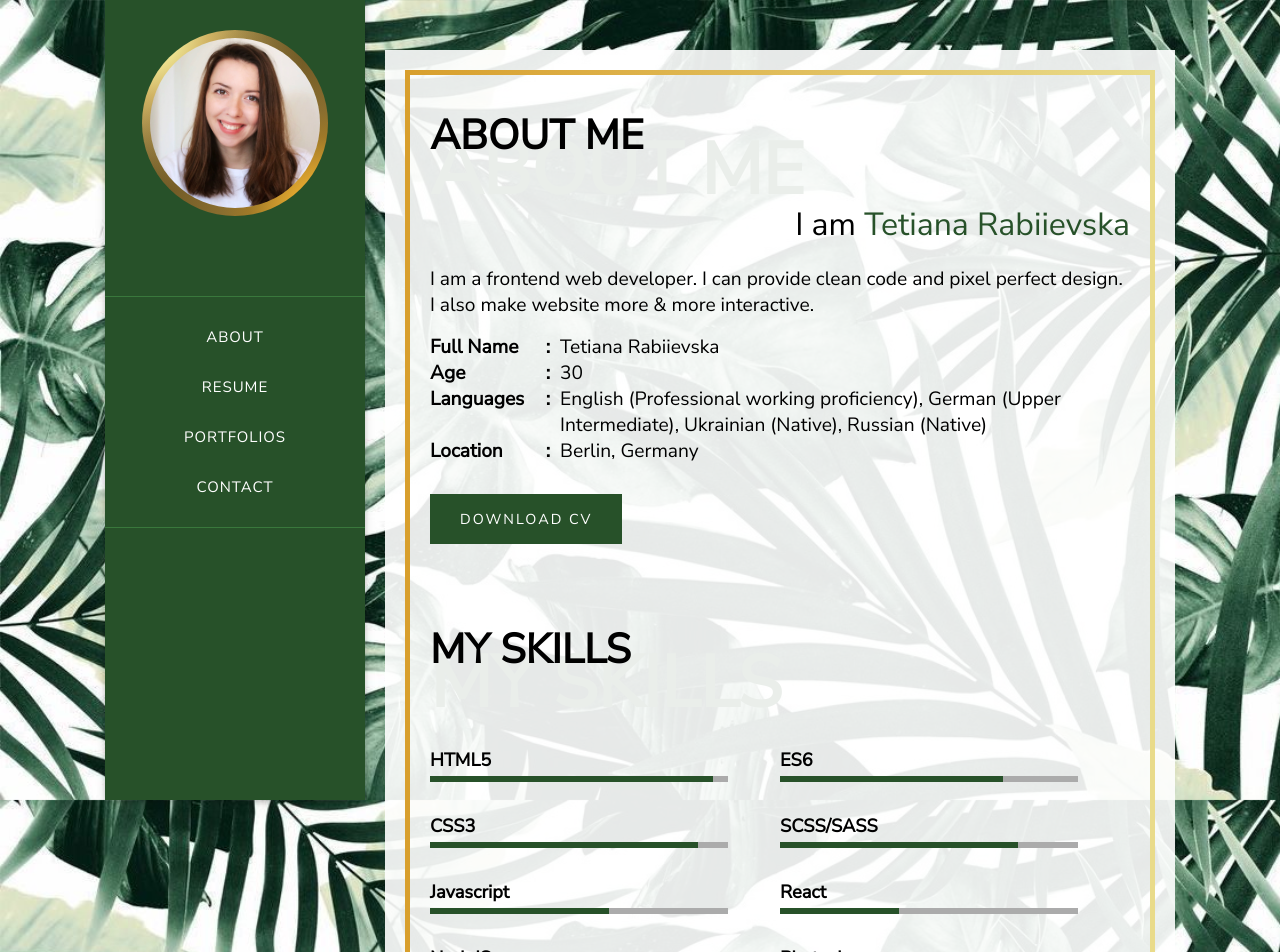
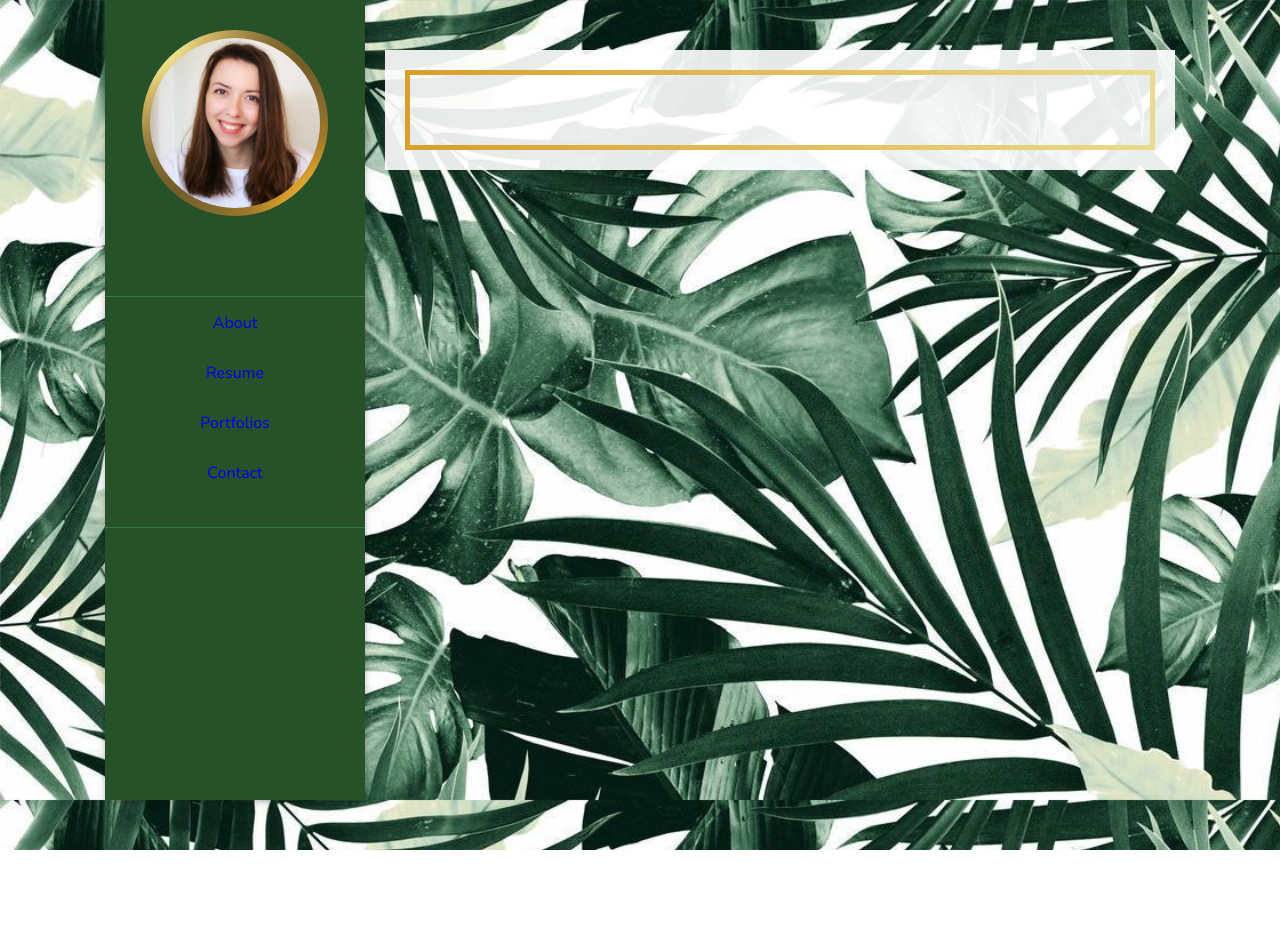
Before and after one commit to atranarta/portfolio, a React (Create React App) app: page /sideNav in a window 1280 px wide. Shown: the top 952 px of the page. After the commit the page ends 850 px from the top, so only its background shows below. Built offline with nearby package versions, Linux system fonts and the light colour scheme.

Commit message:
Pluged in react-router-dom and added Router, Link< Rote and Swith functions

```diff
--- a/package.json
+++ b/package.json
@@ -8,6 +8,7 @@
     "@testing-library/user-event": "^7.1.2",
     "react": "^16.13.0",
     "react-dom": "^16.13.0",
+    "react-router-dom": "^5.1.2",
     "react-scripts": "3.4.0"
   },
   "scripts": {
--- a/src/App.js
+++ b/src/App.js
@@ -6,8 +6,11 @@ import Resume from "./components/Resume";
 import Portfolios from "./components/Portfolios";
 import Contact from "./components/Contact";
 
+import { BrowserRouter as Router } from "react-router-dom";
+
 function App() {
   return (
+    <Router>
       <div className="App">
         <div id="wrapper">
           <SideNav />
@@ -21,6 +24,7 @@ function App() {
           </main>
         </div>
       </div>
+    </Router>
   );
 }
 
--- a/src/components/about/index.js
+++ b/src/components/about/index.js
@@ -2,8 +2,12 @@ import React from 'react';
 import AboutList from './aboutList';
 import Title from './../title';
 
+import { Switch, Route } from "react-router-dom";
+
 const About = () => (
-  <div id="about" className="component">
+  <Switch>
+    <Route path="/about">
+      <div className="component">
         <Title
           text="About me"
         />
@@ -15,6 +19,8 @@ const About = () => (
         </ul>
         <a className="btn" href="./../../img/Tetiana Rabiievska.pdf" download>Download CV</a>
       </div>
+    </Route>
+  </Switch>
 );
 
 export default About;
--- a/src/components/contact/index.js
+++ b/src/components/contact/index.js
@@ -1,6 +1,8 @@
 import React, { useState } from 'react';
 import Field from './contact-field';
 import Title from './../title';
+
+import { Switch, Route } from "react-router-dom";
 
 const Contact = () => {
   const [inputName, setInputName] = useState("");
@@ -14,7 +16,9 @@ const Contact = () => {
   };
 
   return (
-    <div id="contact" className="component">
+    <Switch>
+      <Route path="/contact">
+        <div className="component">
           <Title
             text="Contact me"
           />
@@ -50,6 +54,9 @@ const Contact = () => {
             <button onClick={showMessage} className="btn" target="_blank" rel="noopener noreferrer">Send Mail</button>
           </div>
         </div>
+      </Route>
+    </Switch>
+
   )
 };
 
--- a/src/components/portfolios/index.js
+++ b/src/components/portfolios/index.js
@@ -2,8 +2,12 @@ import React from 'react';
 import Portfolio from './portfolio';
 import Title from './../title';
 
+import { Switch, Route } from "react-router-dom";
+
 const Portfolios = () => (
-  <div id="portfolios" className="component">
+  <Switch>
+    <Route path="/portfolios">
+      <div className="component">
         <Title
           text="Portfolios"
         />
@@ -11,6 +15,8 @@ const Portfolios = () => (
           <Portfolio />
         </div>
       </div>
+    </Route>
+  </Switch>
 );
 
 export default Portfolios;
--- a/src/components/resume/index.js
+++ b/src/components/resume/index.js
@@ -1,6 +1,9 @@
 import React from 'react';
 import SkillBox from './skill';
 import Title from './../title';
+
+import { Switch, Route } from "react-router-dom";
+
 
 const skills = [
   {
@@ -42,7 +45,9 @@ const skills = [
 ];
 
 const Resume = () => (
-  <div id="resume" className="component">
+  <Switch>
+    <Route path="/resume">
+      <div className="component">
         <Title
           text="My skills"
         />
@@ -50,6 +55,8 @@ const Resume = () => (
           {skills.map(skill => (<SkillBox {...skill} />))}
         </div>
       </div>
+    </Route>
+  </Switch>
 );
 
 export default Resume;
--- a/src/components/sideNav/index.js
+++ b/src/components/sideNav/index.js
@@ -2,9 +2,13 @@ import React from 'react';
 import Avatar from './../../img/avatar.jpeg';
 import NavList from './navList';
 
+import { Switch, Route } from "react-router-dom";
+
 
 const sideNav = () => (
-  <aside id="sideNav">
+  <Switch>
+    <Route path="/sideNav">
+      <aside>
         <div className="heading">
           <div className="avatar-wrap">
             <img src={Avatar} className="avatar" alt="Tetiana Rabiievska" width="170px"></img>
@@ -16,6 +20,8 @@ const sideNav = () => (
           </ul>
         </nav>
       </aside>
+    </Route>
+  </Switch>
 );
 
 export default sideNav;
--- a/src/components/sideNav/navList.js
+++ b/src/components/sideNav/navList.js
@@ -1,27 +1,31 @@
 import React from 'react';
+
+import { Link } from "react-router-dom";
 
 const list = [
   {
-    link: "#about",
+    link: "about",
     text: "About"
   },
   {
-    link: "#resume",
+    link: "resume",
     text: "Resume"
   },
   {
-    link: "#portfolios",
+    link: "portfolios",
     text: "Portfolios"
   },
   {
-    link: "#contact",
+    link: "contact",
     text: "Contact"
   },
 ]
 
 const NavList = () => (
   list.map(item => (
-    <li><a href={item.link}>{item.text}</a></li>
+    <Link to="item.link">
+      <li>{item.text}</li>
+    </Link>
   ))
 )
 
```
Also changed, not shown: 1 other file (tests, documents, lock files or other folders). Lines whose indentation alone changed are shown as unchanged.
